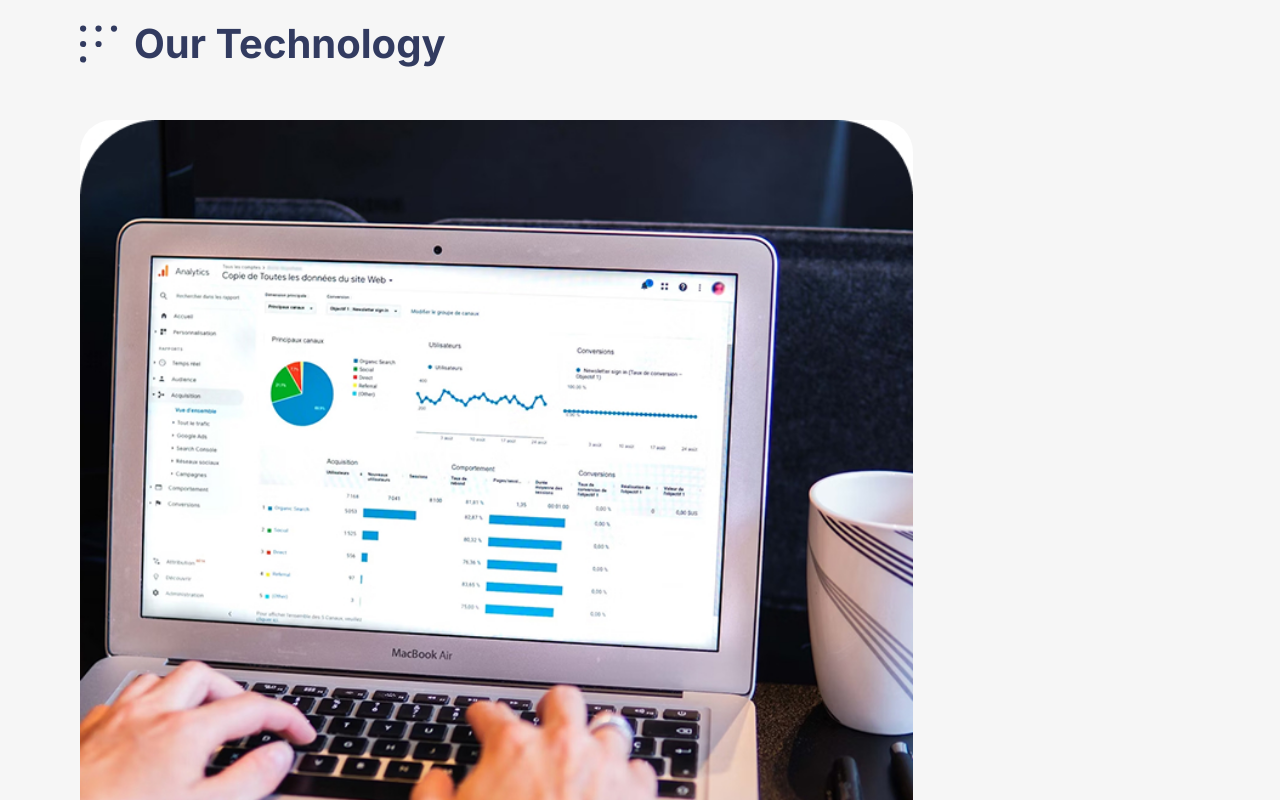
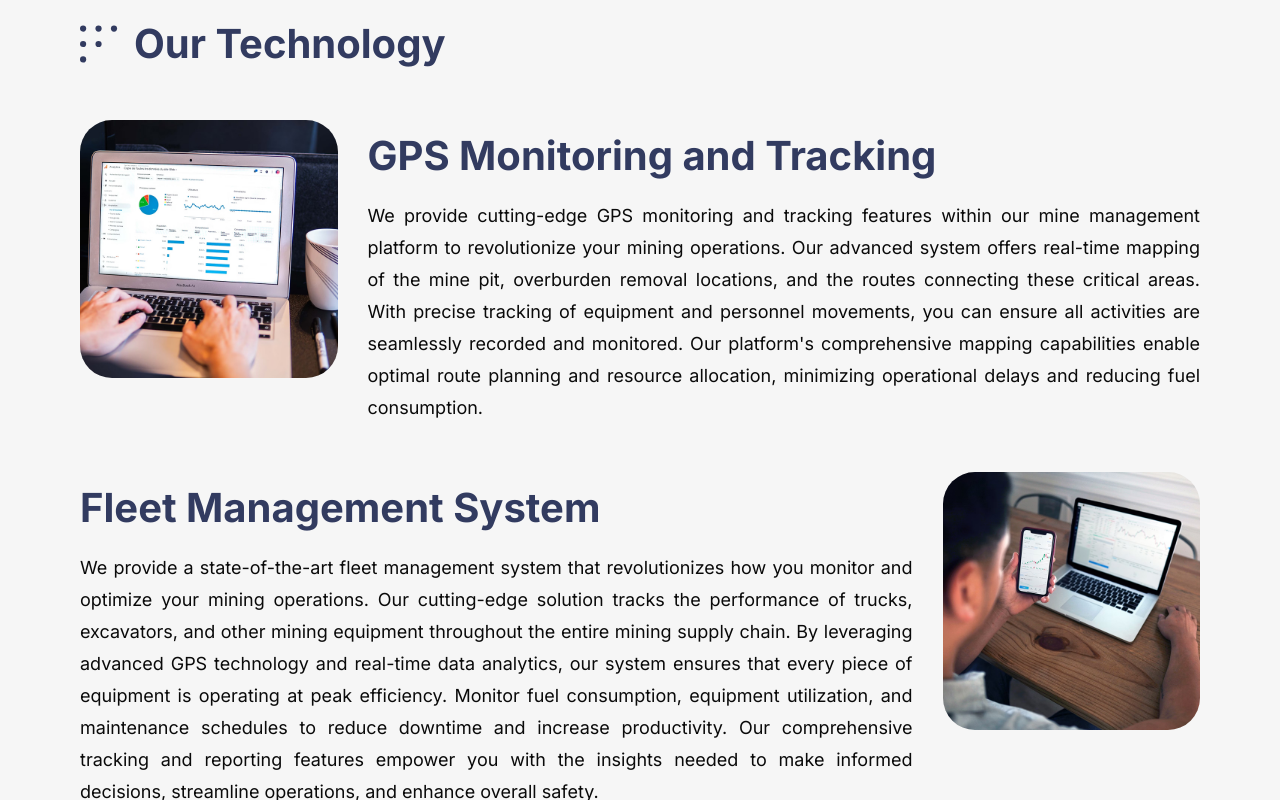
Before and after one commit to rmdhnsyahrul/kha-web, a Next.js app: page / in a window 1280 px wide. Shown: the part 1600-2400 px from the top of the page. Built offline with nearby package versions, Linux system fonts and the light colour scheme.

Commit message:
fix(techology): mobile responsive view

```diff
--- a/src/app/components/sections/OurTechnology.tsx
+++ b/src/app/components/sections/OurTechnology.tsx
@@ -39,7 +39,7 @@ export default function OurTechnology() {
             >
               {index % 2 === 0 ? (
                 <>
-                  <div className="col-span-3 sm:col-1">
+                  <div className="col-span-3 sm:col-span-1">
                     <div className="relative">
                       <Image
                         src={imageUrl}
@@ -82,7 +82,7 @@ export default function OurTechnology() {
                       {description}
                     </p>
                   </div>
-                  <div className="hidden sm:col-1">
+                  <div className="hidden sm:block sm:col-1">
                     <div className="relative">
                       <Image
                         src={imageUrl}
```
